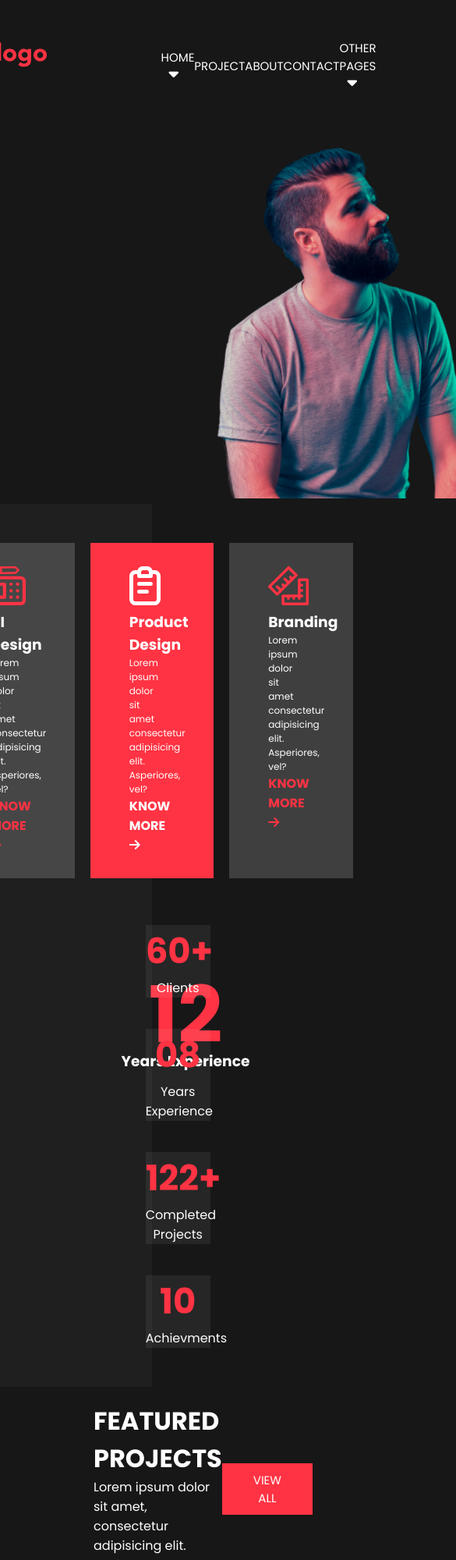
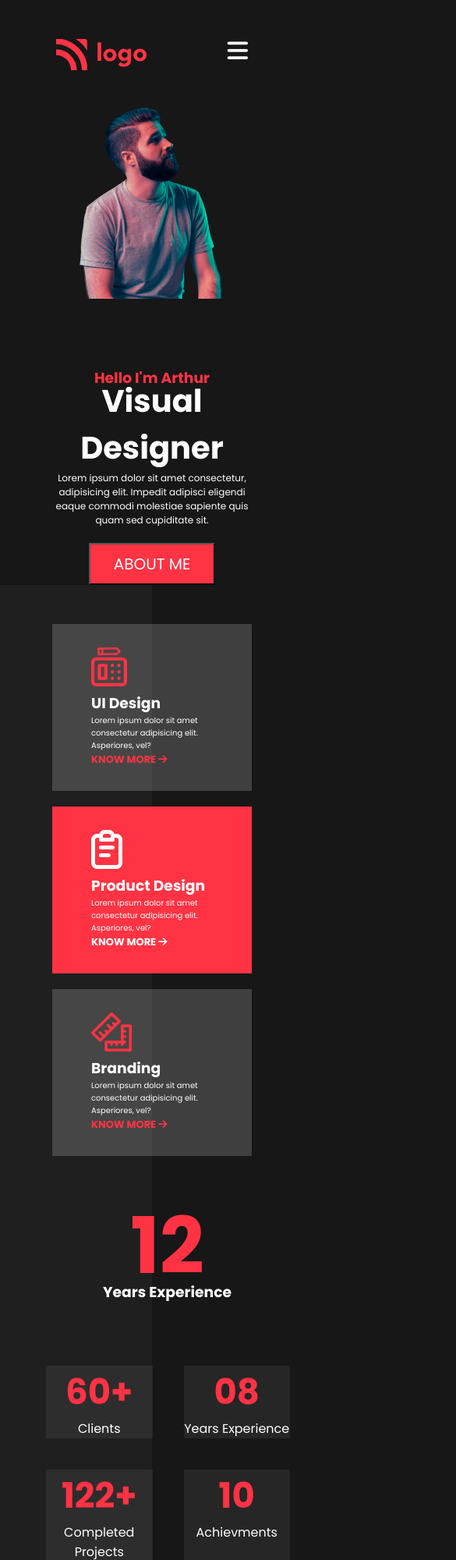
Before and after one commit to Robinkhilery960/Product-Design-Landing-Page, a plain HTML site: page index.html in a window 390 px wide. Shown: the top 2000 px of the page at 78% size, 585 px wide, since content can reach past the window. Drawn offline with Linux system fonts and the light colour scheme.

Commit message:
added media queries

```diff
--- a/index.html
+++ b/index.html
@@ -19,9 +19,10 @@
                 <li class="list-item">CONTACT</li>
                 <li class="list-item">OTHER PAGES<i class="fa-solid fa-sort-down"></i></li>
             </ul>
+            <i class="fa-solid fa-bars"></i>
         </nav>
         <div class="banner">
-            <div >
+            <div class="hero-img-cont" >
                 <img src="./assets/hero.png" alt="" class="large-img">
             </div>
             <div class="bannner-content">
--- a/style.css
+++ b/style.css
@@ -6,7 +6,6 @@
     outline: 0;
     color: #ffffff;
     font-family: "Poppins","sans-serif";
-
 }
 body{
 
@@ -14,8 +13,9 @@ body{
 }
 .logo{
     height: 40px;
-    position: relative;
-    right: 0px;
+}
+.fa-bars{
+    display: none;
 }
 nav{
     display: flex;
@@ -26,7 +26,7 @@ nav{
 }
 .list{
     display: flex;
-    width: 40%;
+    width: 50%;
     justify-content: space-around;
     align-items: center;
     list-style-type: none;
@@ -41,18 +41,31 @@ nav{
 .banner{
     display: flex;
     flex-direction: row;
+    justify-content: center;
+    gap: 40px;
+    align-items: cnter;
+}
+.hero-img-cont{
+   height: 100%;
+   width: 50%;
 }
 .large-img{
-    height: 500px;
-    position: relative;
-    left: 200px;
+    height: 100%;
+    width: 100%;
+    /* position: relative;
+    left: 200px; */
 
 }
 .bannner-content{
+     display: flex;
+      flex-direction: column;
+      align-items: flex-start;
+      justify-content: center;
+      gap: 20px;
     width: 30%;
-    position: relative;
+    /* position: relative;
     left: 200px;
-    top: 100px;
+    top: 100px; */
 
 }
 .banner-content-heading h1{
@@ -66,7 +79,6 @@ nav{
 }
 .banner-content-heading p{
     font-size: 12px;
-    margin-bottom: 30px;
 }
 .about-me{
     background-color:#FF3343 ;
@@ -129,16 +141,16 @@ color: #ffffff;
 .status{
     display: flex;
     flex-direction: row;
-    justify-content: space-around;
-    width: 100vw;
+    justify-content:  center;
+    align-items: center;
+    gap: 30px;
     margin-top: 30px;
 }
 
-.left-status{
+.left-status,.right-status{
     text-align: center;
     position: relative;
-    top: 60px;
-    left:150px;
+    left:5%;
 }
 .left-status h1{
     font-size: 100px;
@@ -152,15 +164,17 @@ color: #ffffff;
 .right-status{
     display: flex;
     flex-wrap: wrap;
-    width: 52%;
-    position: relative;
-    right: 15px;
+    width: 60%;
+    /* position: relative;
+    right: 15px; */
 }
 .status-card{
-    width: 41%;
+    width: 35%;
     text-align: center;
     margin: 20px;
     background-color: #ffffff10;
+    position: relative;
+    left: 10%;
 }
 .status-card h1{
     color: #FF3343;
@@ -173,7 +187,7 @@ color: #ffffff;
     display: flex;
     justify-content: space-around;
     align-items: center;
-    padding: 20px 120px;
+    padding: 20px 30px;
 }
 .view-all,.contact-btn{
     background-color: #FF3343;
@@ -205,9 +219,9 @@ color: #ffffff;
      /* width: 80%; */
 }
 .img-cont img{
-    width: 350px;
-    position: relative;
-    left: 25px;
+    width: 100% ;
+    /* position: relative;
+    left: 25px; */
 
 }
 
@@ -272,3 +286,93 @@ footer{
     position: relative;
     right: 100px;
 }
+
+
+
+
+
+
+
+
+
+
+
+
+@media screen and (max-width:950px){
+    .list{
+        display: none;
+    }
+    .fa-bars{
+        display: block;
+        font-size: 30px;
+        color: #ffffff;
+    }
+    .service-body p{
+        font-size: 10px;
+        width: 100%;
+    }
+    .know-more{
+        font-size: 13px;
+   }
+   .contact-cont{
+    margin: 20px 10px;
+    width: 100%;
+    position: relative;
+    left: 0px;
+}
+}
+
+@media screen and (max-width:685px){
+   .banner{
+    flex-direction: column;
+    align-items: center;
+    width: 100%;
+   }
+   .hero-img-cont,.bannner-content{
+    width: 70%;
+    text-align: center;
+    align-items: center;
+
+   }
+   .services{
+    flex-direction: column;
+    align-items: center;
+    width: 100%;
+   }
+   .service{
+    width:40%;
+}
+.status{
+    flex-direction: column;
+}
+.right-status{
+    width: 100%;
+    left: 0px;
+}
+.projects-heading-div{
+    flex-direction: column;
+    align-items: center;
+}
+
+.project-cards{
+    flex-direction: column;
+    left: 0px;
+    align-items: center;
+    width: 100%;
+    gap: 30px;
+}
+.contact-cont{
+    flex-direction: column;
+}
+footer{
+    flex-direction: column;
+    align-items: center;
+    gap: 20px;
+}
+.social-media{
+    right: 0px;
+}
+.logo{
+    right: 0px;
+}
+}
```
Also changed, not shown: 1 other file.
